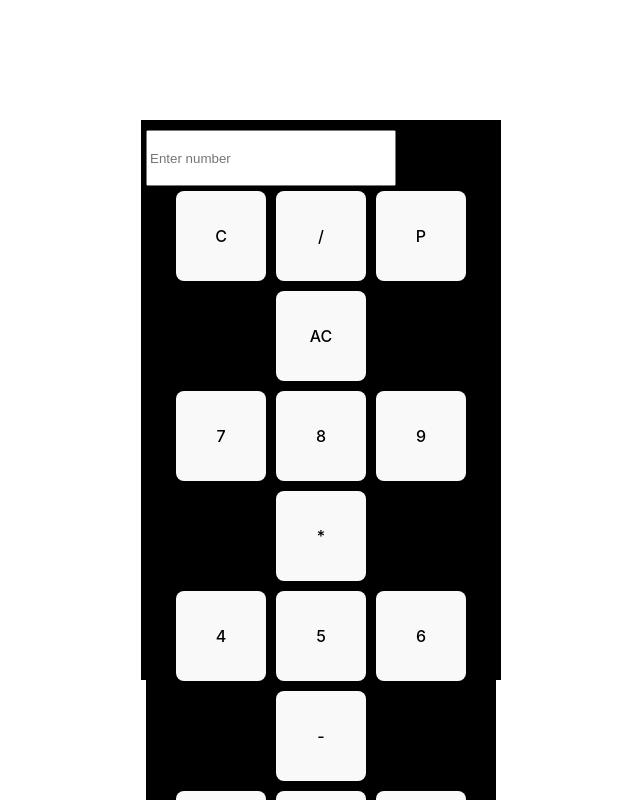
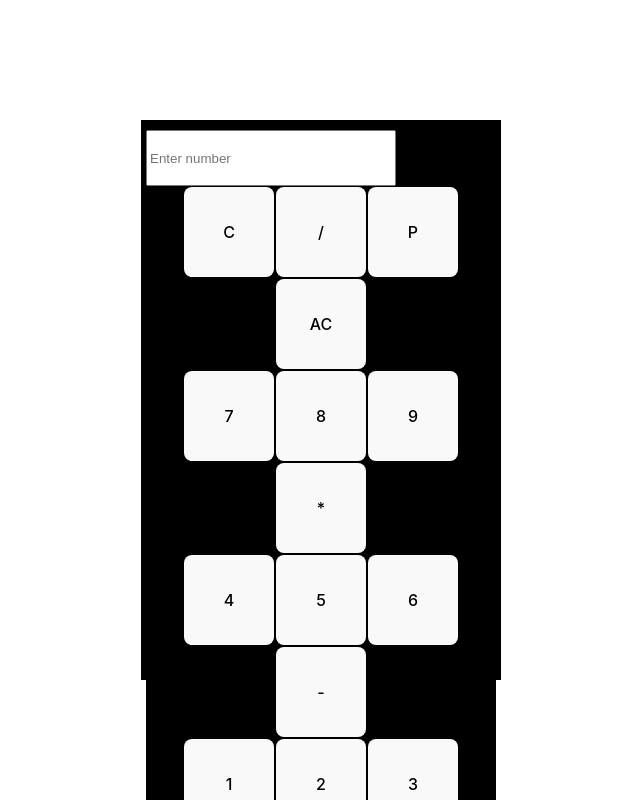
Before and after one commit to Harsh093-k/Calculator, a React (Vite) app: page / in a window 1280 px wide. Shown: the top 800 px of the page, without its empty margins (319-959 px from the left). Built offline with nearby package versions, Linux system fonts and the light colour scheme.

Commit message:
Update Calculator.css

```diff
--- a/src/Calculator.css
+++ b/src/Calculator.css
@@ -21,7 +21,7 @@
  .btn{
    height: 90px;
    width: 90px;
-   margin: 5px;
+   margin: 1px;
    padding: "20px 30px";
    font-size:" 16px";
    cursor: "pointer";
```
